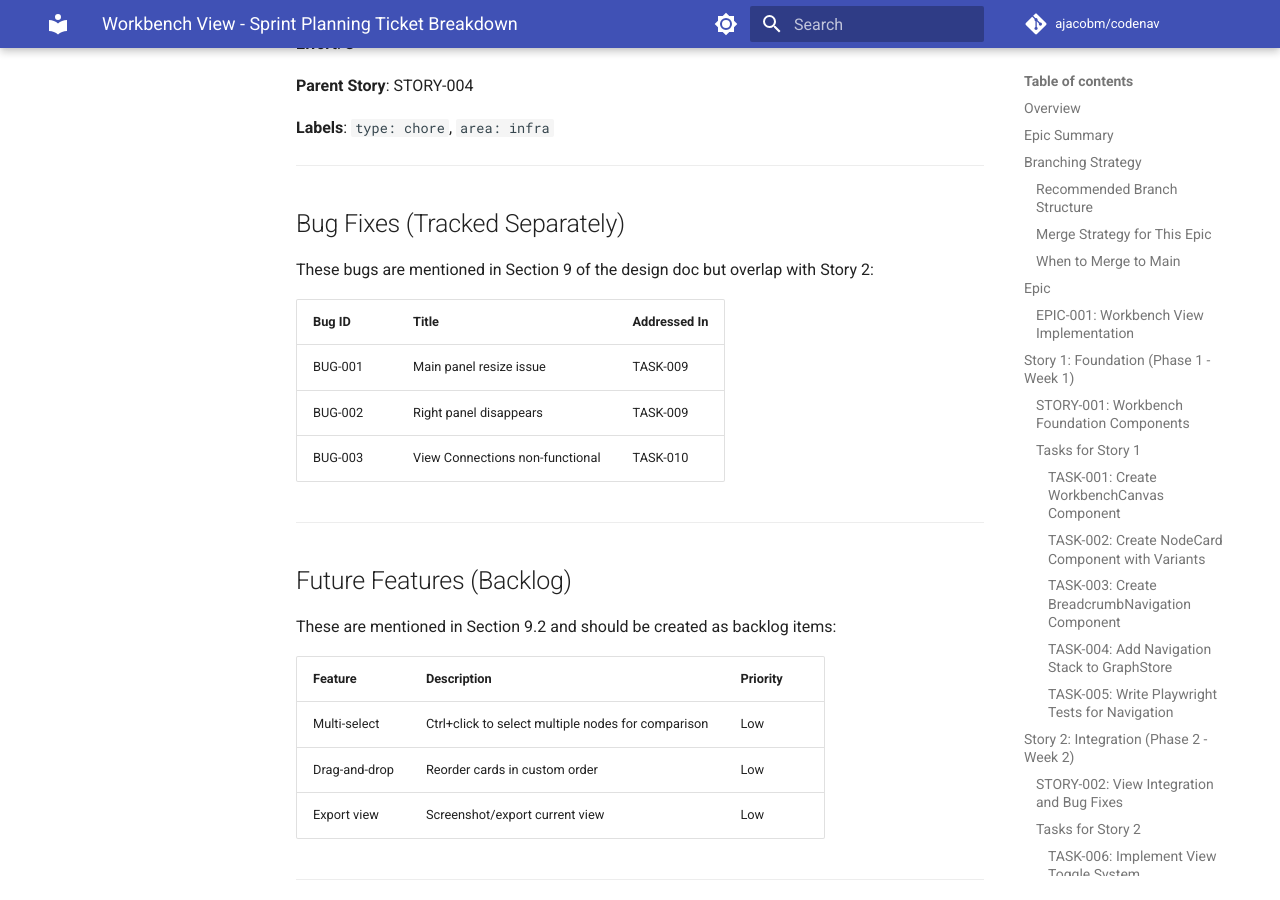
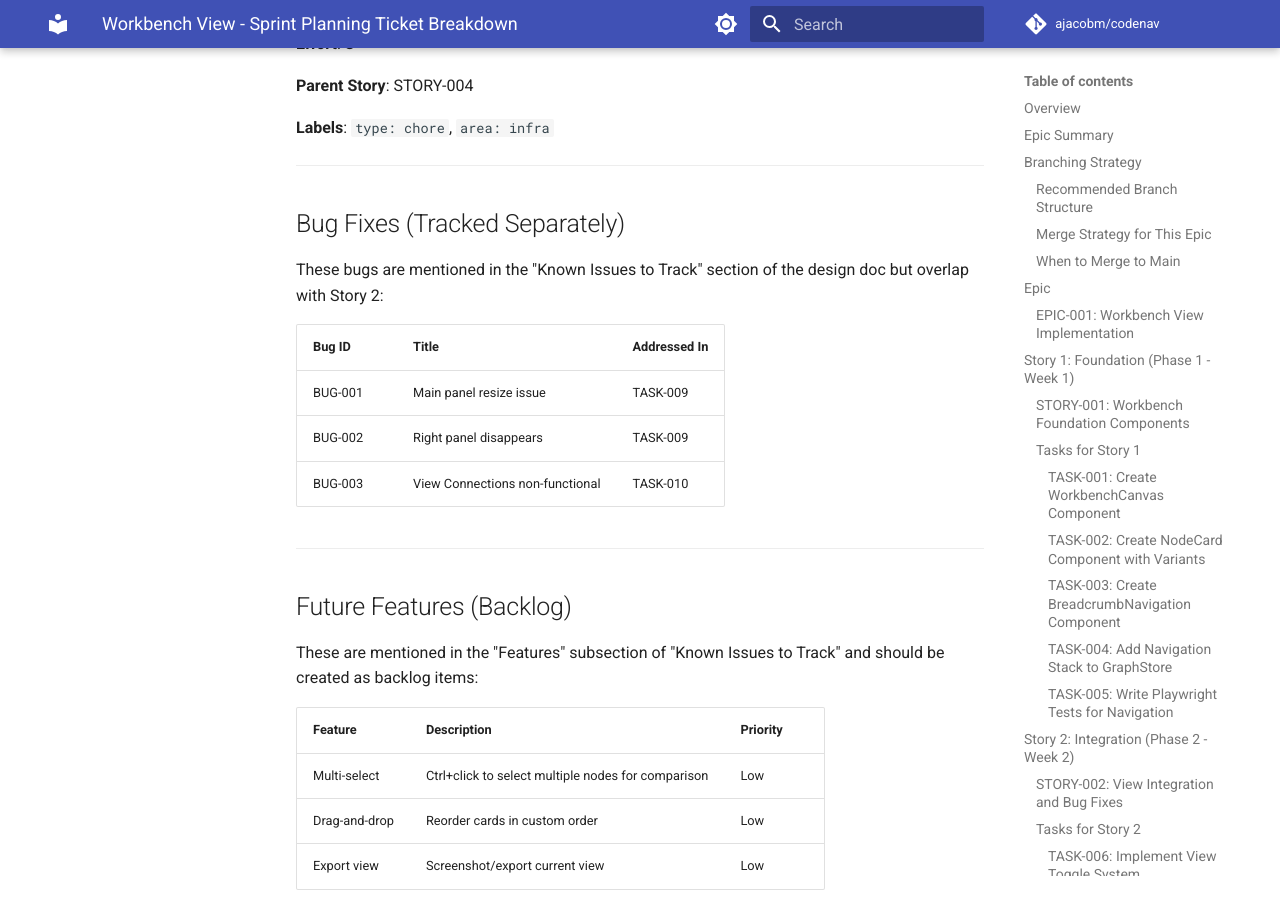
Before and after one commit to ajacobm/code-graph-mcp, an MkDocs documentation site: the page built from docs/specs/WORKBENCH_SPRINT_TICKETS.md, in a window 1280 px wide and 900 px high, scrolled down 12469 px. Built offline with MkDocs 1.6.1 and Material for MkDocs 9.7.7, drawn with Linux system fonts in a browser that asks for light colours; comment, search, counter and statistics services are not loaded.

Commit message:
Fix inconsistencies in ticket breakdown document per code review
Co-authored-by: ajacobm <170154633+ajacobm@users.noreply.github.com>

```diff
--- a/docs/specs/WORKBENCH_SPRINT_TICKETS.md
+++ b/docs/specs/WORKBENCH_SPRINT_TICKETS.md
@@ -695,7 +695,7 @@ Implement a new card-based hierarchical navigation view (Workbench View) that co
 
 ## Bug Fixes (Tracked Separately)
 
-These bugs are mentioned in Section 9 of the design doc but overlap with Story 2:
+These bugs are mentioned in the "Known Issues to Track" section of the design doc but overlap with Story 2:
 
 | Bug ID | Title | Addressed In |
 |--------|-------|--------------|
@@ -707,7 +707,7 @@ These bugs are mentioned in Section 9 of the design doc but overlap with Story 2
 
 ## Future Features (Backlog)
 
-These are mentioned in Section 9.2 and should be created as backlog items:
+These are mentioned in the "Features" subsection of "Known Issues to Track" and should be created as backlog items:
 
 | Feature | Description | Priority |
 |---------|-------------|----------|
```
Also changed, not shown: other parts of docs/specs/WORKBENCH_SPRINT_TICKETS.md (+1 -1 lines).
